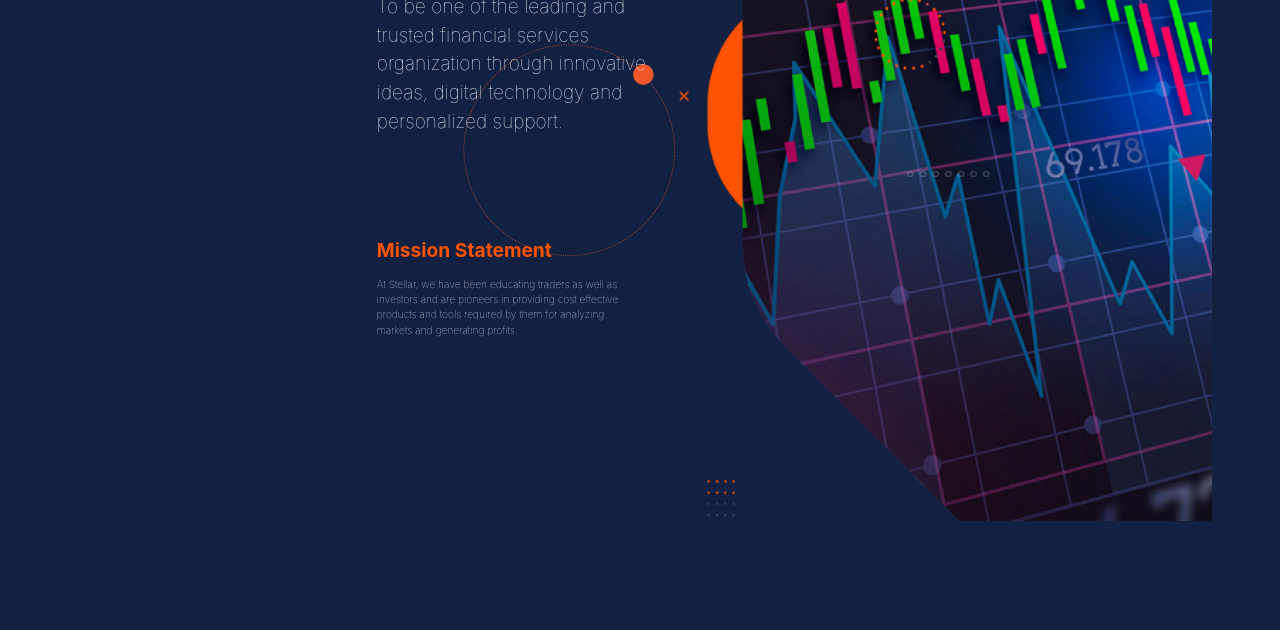
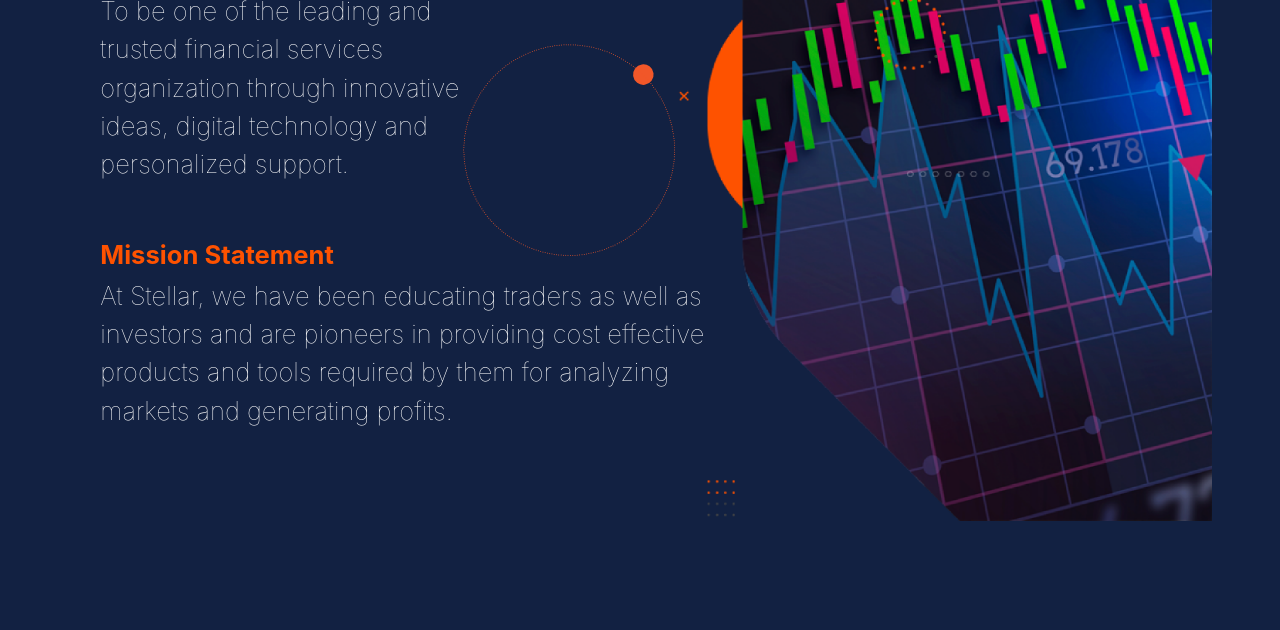
Before and after one commit to FL-Team-Programer/stellar-landing-page, a plain HTML site: page index.html in a window 1280 px wide. Shown: the part 1066-1696 px from the top of the page. Drawn offline with nearby package versions, Linux system fonts and the light colour scheme.

Commit message:
Add files via upload

```diff
--- a/style.css
+++ b/style.css
@@ -425,16 +425,16 @@
 
   @media screen and (max-width: 1629px) {
     .centeredSection2{
-        margin-left: 22%;
+        margin-left: 12.5%;
     }
     .visionParagraph{
-        left: 27.5%;
+        left: 2.5%;
     }
     .statementTitle{
-        left: 27.5%;
+        left: 2.5%;
     }
     .statementParagraph{
-        left: 27.5%;
+        left: 2.5%;
     }
 
 }
@@ -476,7 +476,24 @@
 
         .column.is-2 {
             width: 100%;
-          }
+        }
+
+        .bottom-right{
+            font-size: 1.8vw;
+        }
+        .statementParagraph{
+            left: 3.5%;
+            font-size: 2vw;
+        }
+        .visionParagraph{
+            left: 3.5%;
+            font-size: 2vw;
+        }
+        .statementTitle{
+            left: 3.5%;
+            font-size: 2vw;
+        }
+
 }
 
 @media screen and (max-width: 1296px) {
@@ -496,6 +513,7 @@
         width: 90vw;
         height: 83vw;
       }
+
 }
 
 @media screen and (max-width: 1023px) {
@@ -572,4 +590,7 @@
         height: 1rem;
         width: 1rem;
     }
+    .numberBulet{
+        font-size: 2.7vw;
+    }
 }
```
